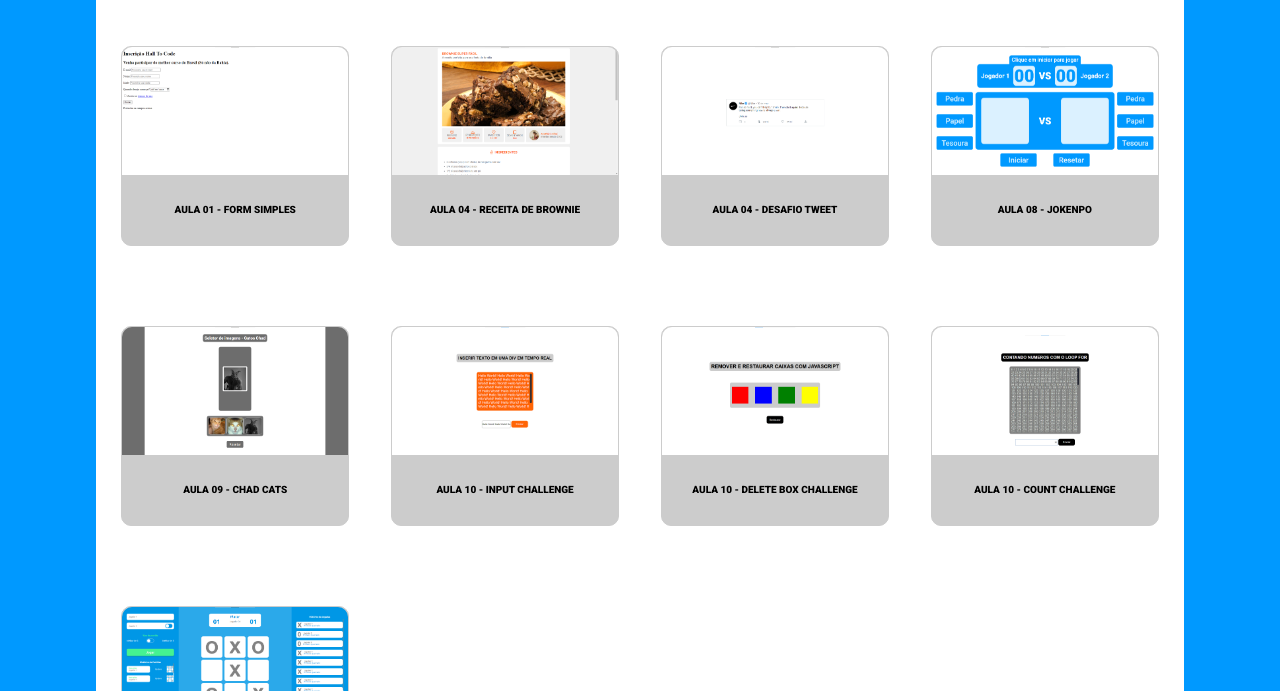
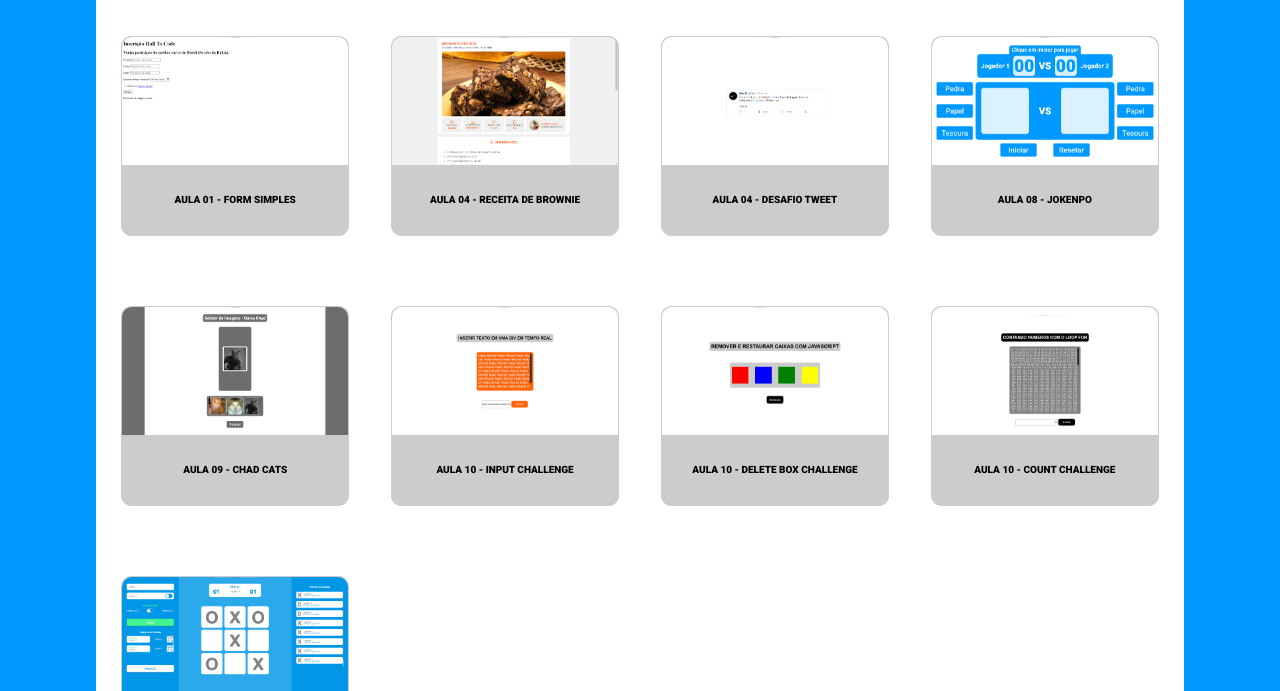
Before and after one commit to FabricioHA/Hall_to_code_Curso_1_2024, a plain HTML site: page index.html in a window 1280 px wide. Shown: the part 109-800 px from the top of the page. Drawn offline with Linux system fonts and the light colour scheme.

Commit message:
Update main index files

```diff
--- a/styles.css
+++ b/styles.css
@@ -46,7 +46,7 @@
     }
     .cards-wrapeer
     {
-        margin-top: 20px;
+        margin-top: 30px;
         display: flex;
         justify-content: space-between;
         flex-direction: row;
@@ -147,6 +147,14 @@
     /*Fim colaboradores-wrapeer*/
 /*Fim body*/
 
+@media screen and (max-width:1850px)
+{
+    .cards-wrapeer
+    {
+        margin-top: 10px;
+    }
+}
+
 @media screen and (max-width:1024px)
 {
     .container
```
